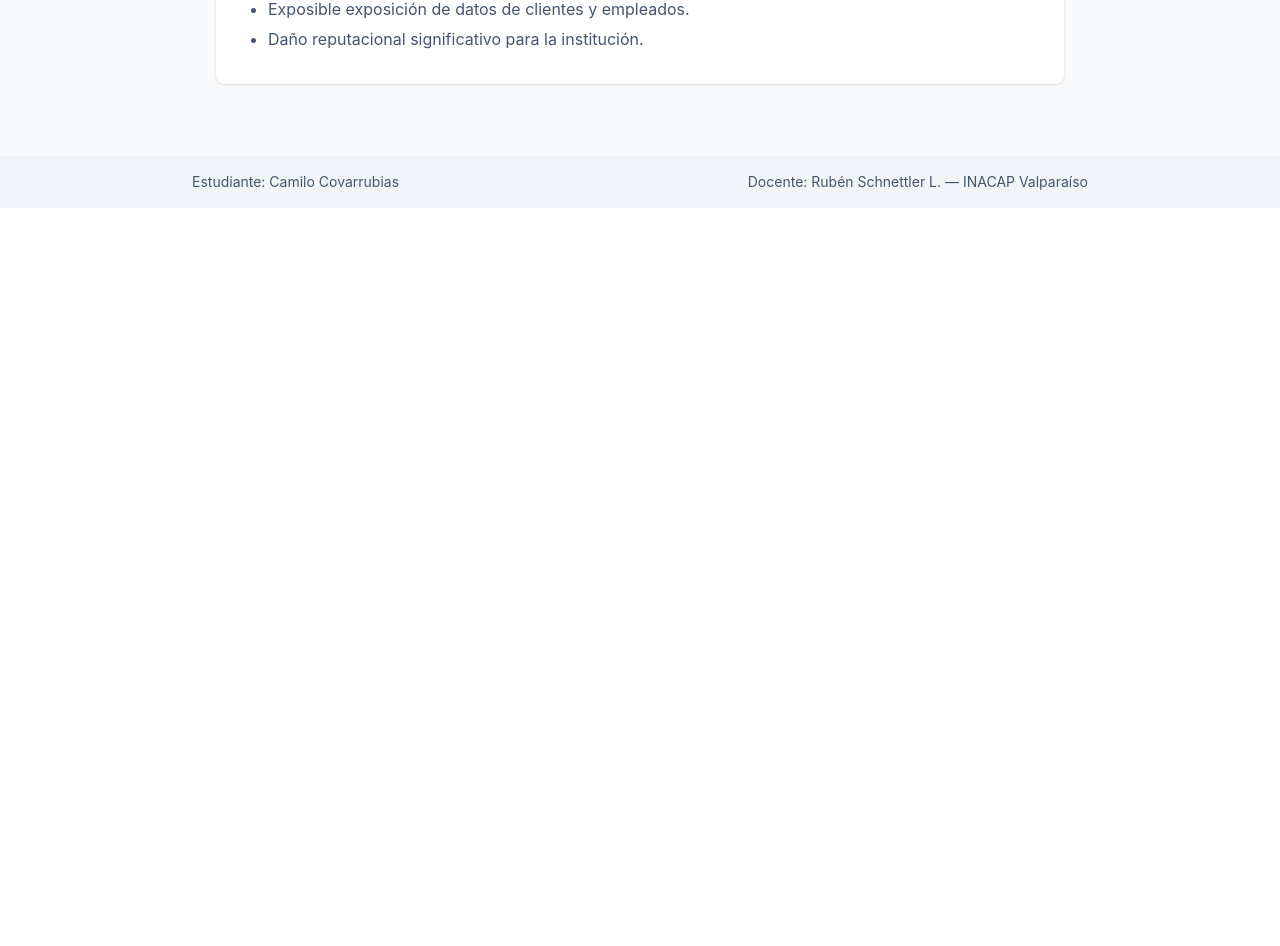
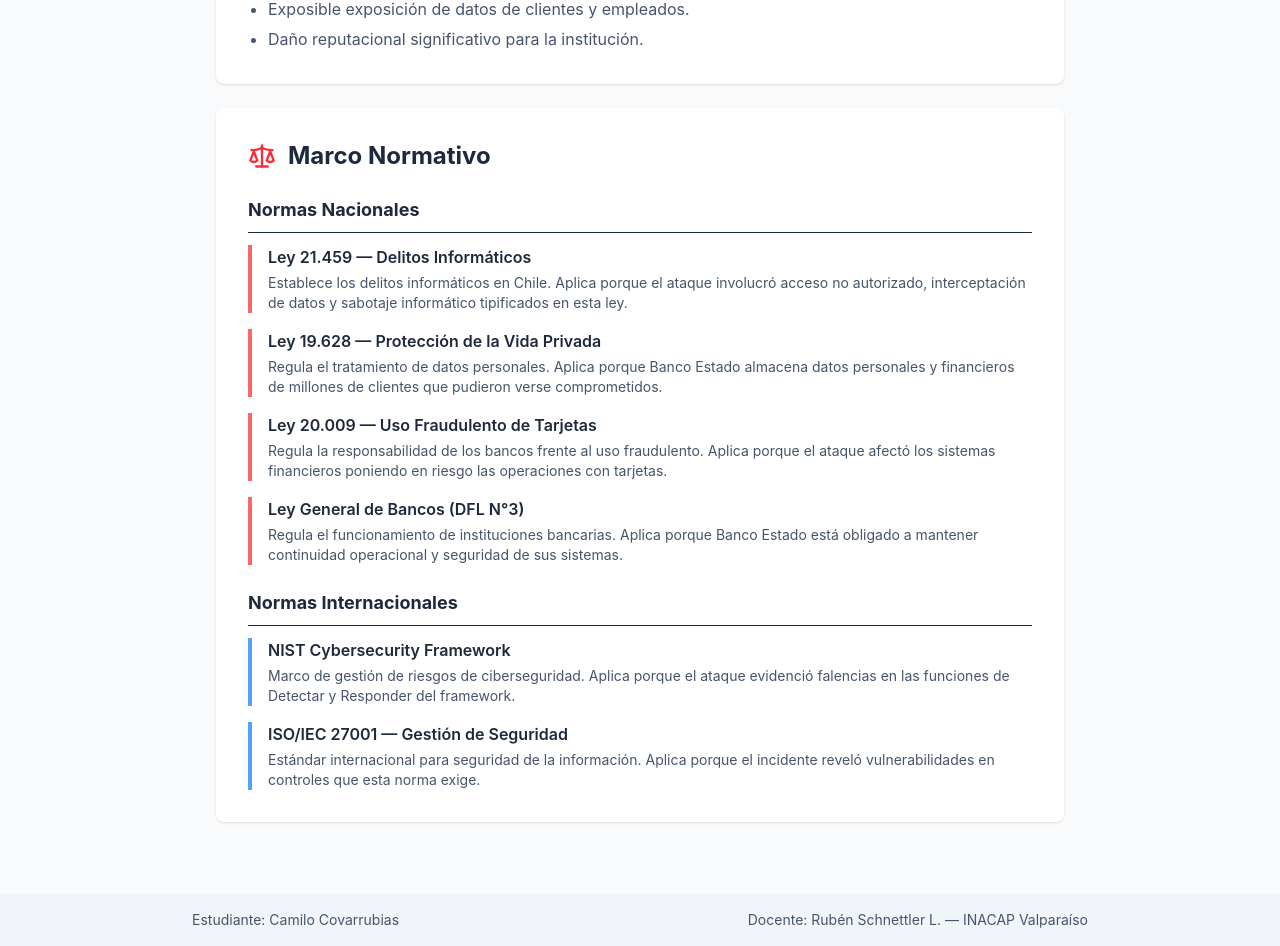
Before and after one commit to camilo15-cpu/informe_covcam, a React (Vite) app: page / in a window 1280 px wide. Shown: the part 856-1802 px from the top of the page. Before the commit the page ends 1064 px from the top, so only its background shows below. Built offline with nearby package versions, Linux system fonts and the light colour scheme.

Commit message:
Agrega componente Marco normativo y archivo md

```diff
--- a/docs_covcam/02_marco_covcam.md
+++ b/docs_covcam/02_marco_covcam.md
@@ -0,0 +1,23 @@
+# Marco Normativo — Caso Banco Estado Chile 2020
+
+## Normas Nacionales
+
+### 1. Ley 21.459 — Delitos Informáticos (Chile, 2022)
+Establece los delitos informáticos en Chile. Aplica al caso porque el ataque de ransomware REvil involucró acceso no autorizado a los sistemas de Banco Estado, interceptación de datos y sabotaje informático, conductas tipificadas en esta ley.
+
+### 2. Ley 19.628 — Protección de la Vida Privada (Chile, 1999)
+Regula el tratamiento de datos personales en Chile. Aplica al caso porque Banco Estado almacena datos personales y financieros de millones de clientes, los cuales pudieron verse comprometidos durante el ataque.
+
+### 3. Ley 20.009 — Límite de Responsabilidad por Uso Fraudulento de Tarjetas (Chile, 2005)
+Regula la responsabilidad de los bancos frente al uso fraudulento. Aplica porque el ataque afectó los sistemas financieros del banco, poniendo en riesgo las operaciones con tarjetas de sus clientes.
+
+### 4. Ley General de Bancos (DFL N°3, Chile)
+Regula el funcionamiento de las instituciones bancarias en Chile. Aplica porque Banco Estado, como institución financiera pública, está obligado a mantener la continuidad operacional y la seguridad de sus sistemas bajo esta normativa.
+
+## Normas Internacionales
+
+### 5. NIST Cybersecurity Framework (USA)
+Marco de gestión de riesgos de ciberseguridad ampliamente utilizado. Aplica porque el ataque evidenció falencias en las funciones de Detectar y Responder del framework, ya que el ransomware logró propagarse antes de ser detectado.
+
+### 6. ISO/IEC 27001 — Gestión de Seguridad de la Información
+Estándar internacional para sistemas de gestión de seguridad. Aplica porque el incidente reveló vulnerabilidades en los controles de seguridad que una certificación ISO 27001 exige, como la gestión de correos maliciosos y el control de accesos.
--- a/src/App.jsx
+++ b/src/App.jsx
@@ -1,5 +1,6 @@
-import { Shield, BookOpen } from 'lucide-react'
+import { Shield } from 'lucide-react'
 import Resumen from './components/Resumen'
+import Marco from './components/Marco'
 
 function App() {
   return (
@@ -20,6 +21,7 @@ function App() {
 
       <main className="flex-1 max-w-4xl mx-auto px-6 py-12">
         <Resumen />
+        <Marco />
       </main>
 
       <footer className="bg-slate-100 text-slate-600 text-sm py-4 px-6">
--- /dev/null
+++ b/src/components/Marco.jsx
@@ -0,0 +1,58 @@
+import { Scale } from 'lucide-react'
+
+function Marco() {
+  return (
+    <div className="bg-white rounded-lg shadow p-8 mb-6">
+      <div className="flex items-center gap-3 mb-6">
+        <Scale className="text-red-500" size={28} />
+        <h2 className="text-2xl font-bold text-slate-800">
+          Marco Normativo
+        </h2>
+      </div>
+
+      <div className="space-y-6">
+        <div>
+          <h3 className="text-lg font-bold text-slate-800 mb-3 border-b pb-2">
+            Normas Nacionales
+          </h3>
+          <div className="space-y-4">
+            <div className="border-l-4 border-red-400 pl-4">
+              <h4 className="font-semibold text-slate-800">Ley 21.459 — Delitos Informáticos</h4>
+              <p className="text-slate-600 text-sm mt-1">Establece los delitos informáticos en Chile. Aplica porque el ataque involucró acceso no autorizado, interceptación de datos y sabotaje informático tipificados en esta ley.</p>
+            </div>
+            <div className="border-l-4 border-red-400 pl-4">
+              <h4 className="font-semibold text-slate-800">Ley 19.628 — Protección de la Vida Privada</h4>
+              <p className="text-slate-600 text-sm mt-1">Regula el tratamiento de datos personales. Aplica porque Banco Estado almacena datos personales y financieros de millones de clientes que pudieron verse comprometidos.</p>
+            </div>
+            <div className="border-l-4 border-red-400 pl-4">
+              <h4 className="font-semibold text-slate-800">Ley 20.009 — Uso Fraudulento de Tarjetas</h4>
+              <p className="text-slate-600 text-sm mt-1">Regula la responsabilidad de los bancos frente al uso fraudulento. Aplica porque el ataque afectó los sistemas financieros poniendo en riesgo las operaciones con tarjetas.</p>
+            </div>
+            <div className="border-l-4 border-red-400 pl-4">
+              <h4 className="font-semibold text-slate-800">Ley General de Bancos (DFL N°3)</h4>
+              <p className="text-slate-600 text-sm mt-1">Regula el funcionamiento de instituciones bancarias. Aplica porque Banco Estado está obligado a mantener continuidad operacional y seguridad de sus sistemas.</p>
+            </div>
+          </div>
+        </div>
+
+        <div>
+          <h3 className="text-lg font-bold text-slate-800 mb-3 border-b pb-2">
+            Normas Internacionales
+          </h3>
+          <div className="space-y-4">
+            <div className="border-l-4 border-blue-400 pl-4">
+              <h4 className="font-semibold text-slate-800">NIST Cybersecurity Framework</h4>
+              <p className="text-slate-600 text-sm mt-1">Marco de gestión de riesgos de ciberseguridad. Aplica porque el ataque evidenció falencias en las funciones de Detectar y Responder del framework.</p>
+            </div>
+            <div className="border-l-4 border-blue-400 pl-4">
+              <h4 className="font-semibold text-slate-800">ISO/IEC 27001 — Gestión de Seguridad</h4>
+              <p className="text-slate-600 text-sm mt-1">Estándar internacional para seguridad de la información. Aplica porque el incidente reveló vulnerabilidades en controles que esta norma exige.</p>
+            </div>
+          </div>
+        </div>
+      </div>
+    </div>
+  )
+}
+
+export default Marco
```
